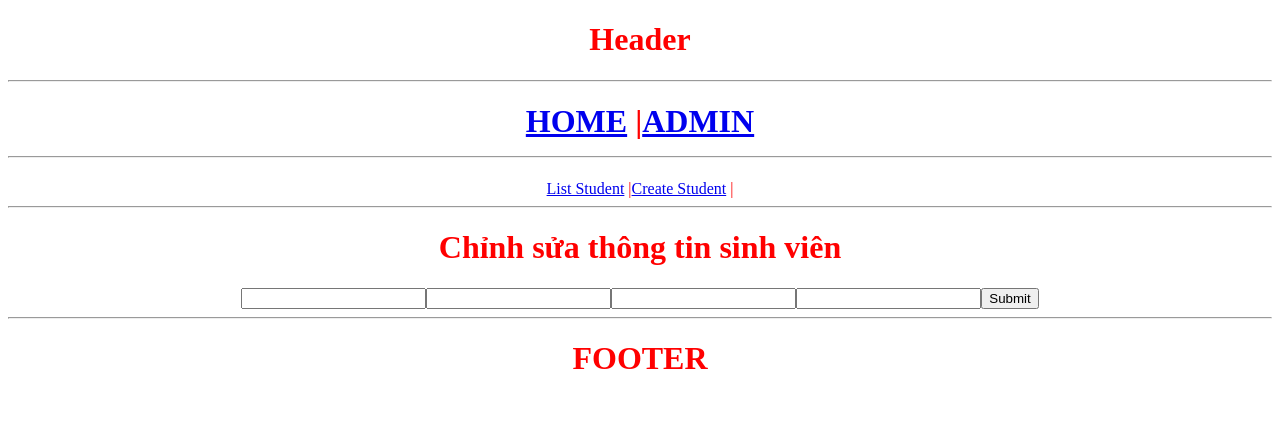
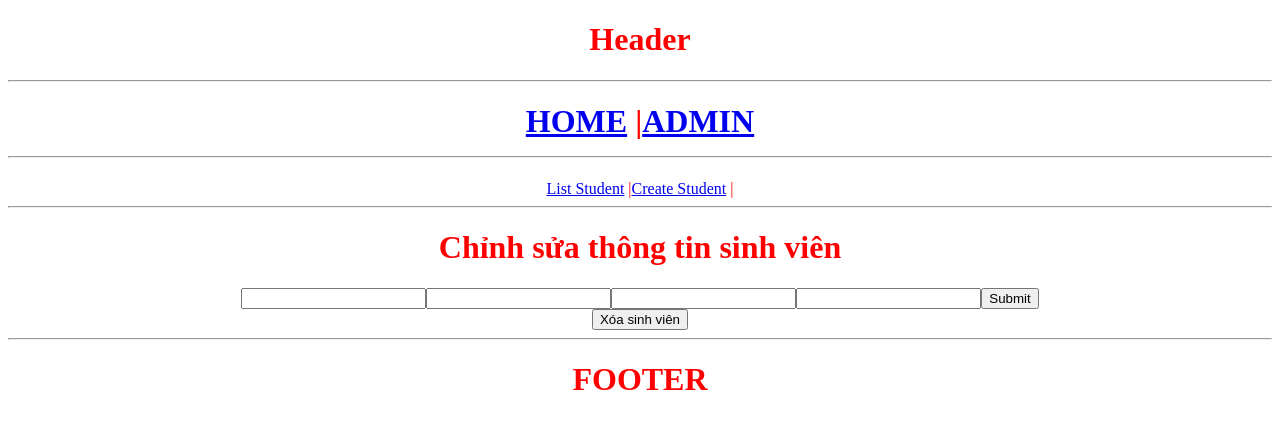
Before and after one commit to LocTM/react-M5-Routes, a React (Create React App) app in the folder demo-react/: page /edit-student/1 in a window 1280 px wide. Shown: the top 428 px of the page. Built offline with nearby package versions, Linux system fonts and the light colour scheme; no server answers.

Commit message:
delete ok

```diff
--- a/demo-react/src/pages/students/EditStudent.js
+++ b/demo-react/src/pages/students/EditStudent.js
@@ -36,7 +36,14 @@ export function EditStudent() {
             .then(res => {
                 navigate('/')
             })
+    };
 
+    const handleDelete = () => {
+        axios.delete(`http://localhost:3001/students/${id}`)
+            .then(res => {
+                console.log("Student deleted successfully");
+                navigate('/');
+            })
     };
 
     return (
@@ -49,6 +56,8 @@ export function EditStudent() {
                 <input type="text" name="score" value={student.score} onChange={handleChange} />
                 <button type="submit" >Submit</button>
             </form>
+            <button onClick={handleDelete}>Xóa sinh viên</button>
+
         </>
     );
 }
```
